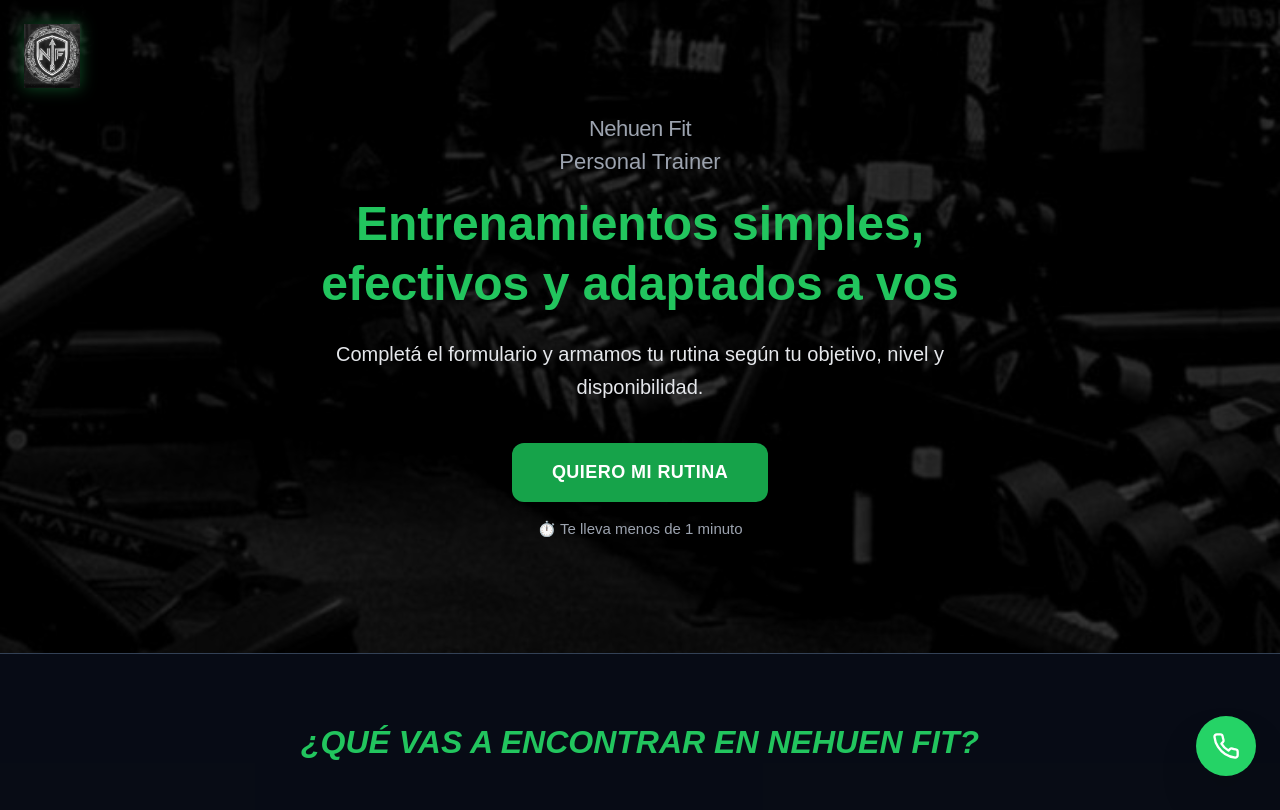
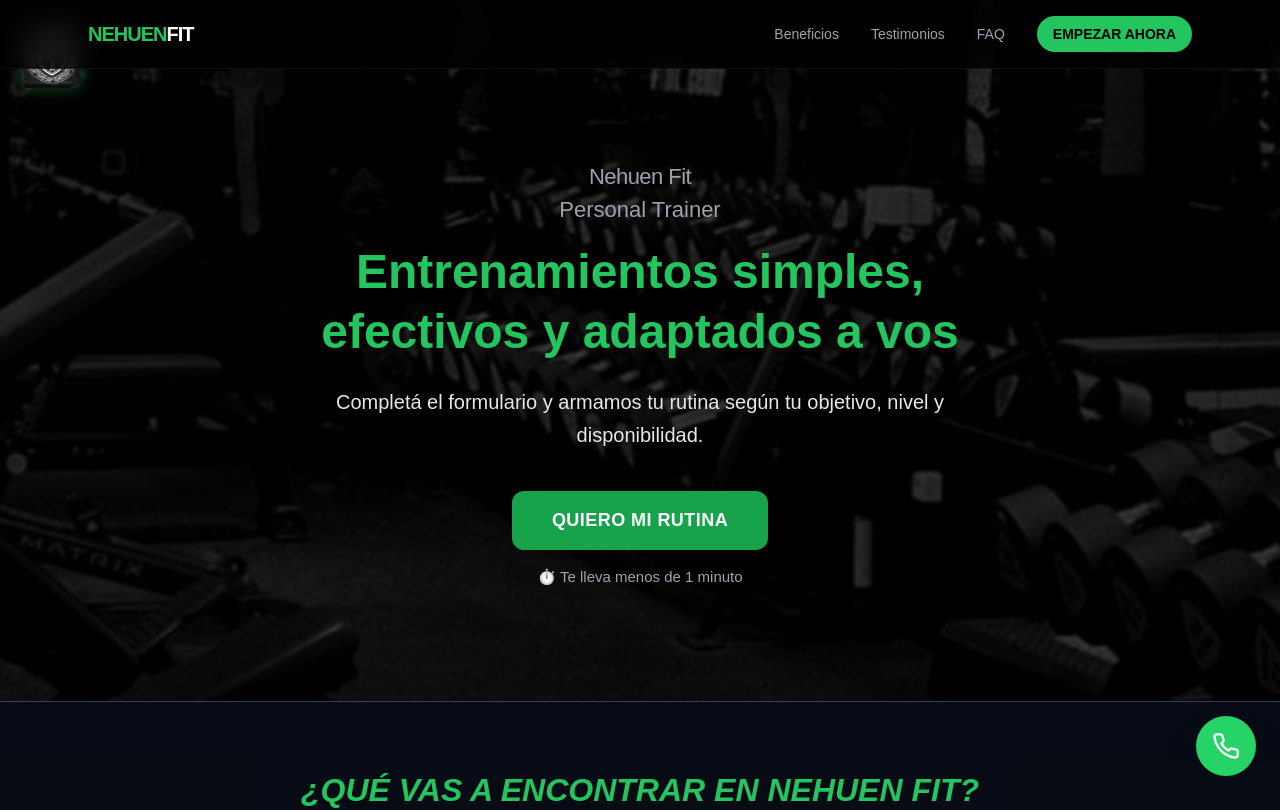
Before and after one commit to dgerlo87/nehuen_flores_fit, a Next.js app: page / in a window 1280 px wide. Shown: the top 810 px of the page. Built offline with nearby package versions, Linux system fonts and the light colour scheme.

Commit message:
Update page.tsx

```diff
--- a/app/page.tsx
+++ b/app/page.tsx
@@ -7,13 +7,32 @@ export default function Page() {
   const anteriorPaso = () => setPaso(paso - 1);
 
   return (
-    <div className="min-h-screen bg-black text-white">
+    <div className="min-h-screen bg-black text-white scroll-smooth">
       <div className="max-w-full mx-auto">
+
+<header className="fixed top-0 left-0 right-0 z-50 bg-black/80 backdrop-blur-md border-b border-[#334155]/20">
+  <nav className="max-w-6xl mx-auto px-6 py-4 flex justify-between items-center">
+    {/* Tu Logo */}
+    <div className="text-[#22c55e] font-black text-xl tracking-tighter">
+      NEHUEN<span className="text-white">FIT</span>
+    </div>
+
+    {/* Menú de Navegación - Solo visible en Desktop, oculto en móviles para no molestar */}
+    <div className="hidden md:flex items-center gap-8">
+      <a href="#beneficios" className="text-sm font-medium text-[#9ca3af] hover:text-[#22c55e] transition-colors">Beneficios</a>
+      <a href="#testimonios" className="text-sm font-medium text-[#9ca3af] hover:text-[#22c55e] transition-colors">Testimonios</a>
+      <a href="#faq" className="text-sm font-medium text-[#9ca3af] hover:text-[#22c55e] transition-colors">FAQ</a>
+      <a href="#formulario" className="bg-[#22c55e] text-black px-4 py-2 rounded-full text-sm font-bold hover:bg-[#16a34a] transition-all">
+        EMPEZAR AHORA
+      </a>
+    </div>
+  </nav>
+</header>
 
         {/* HEADER / HERO SECTION */}
         {/* HEADER CON IMAGEN DE FONDO */}
 
-<header className="relative py-20 md:py-28 px-6 text-center border-b border-[#334155] overflow-hidden">
+<header className="relative pt-32 pb-20 md:pt-40 md:pb-28 px-6 text-center border-b border-[#334155] overflow-hidden">
 
   {/* IMAGEN DE FONDO */}
   <div
@@ -76,7 +95,7 @@ export default function Page() {
 </header>
 
         {/* SECCIÓN: ¿QUÉ VAS A ENCONTRAR? */}
-<section className="py-16 px-6 bg-[#0f172a]/50">
+<section id="beneficios" className="py-16 px-6 bg-[#0f172a]/50 scroll-mt-20">
   <div className="max-w-4xl mx-auto text-center">
 
     {/* TÍTULO */}
@@ -224,7 +243,7 @@ export default function Page() {
 </section>
 
 {/* SECCIÓN: TESTIMONIOS */}
-<section className="py-20 px-6 bg-black">
+<section id="testimonios" className="py-20 px-6 bg-black scroll-mt-20">
   <div className="max-w-4xl mx-auto">
 
     {/* TÍTULO */}
@@ -340,7 +359,7 @@ export default function Page() {
         </section>
 
 {/* SECCIÓN: PREGUNTAS FRECUENTES (FAQ) */}
-<section className="py-20 px-6 bg-black border-t border-[#334155]/20">
+<section id="faq" className="py-20 px-6 bg-black border-t border-[#334155]/20 scroll-mt-20">
   <div className="max-w-3xl mx-auto">
     <h2 className="text-[#22c55e] text-[28px] md:text-[32px] font-bold mb-12 text-center uppercase italic">
       Preguntas Frecuentes
@@ -378,7 +397,7 @@ export default function Page() {
   </div>
 </section>
 
-<section id="formulario" className="py-20 px-6 bg-[#0f172a] scroll-mt-10">
+<section id="formulario" className="py-20 px-6 bg-[#0f172a]/30 scroll-mt-20">
   <div className="max-w-xl mx-auto bg-[#1e293b]/50 p-8 rounded-3xl border border-[#334155] shadow-2xl relative overflow-hidden">
 
     {/* Barra de Progreso */}
```
